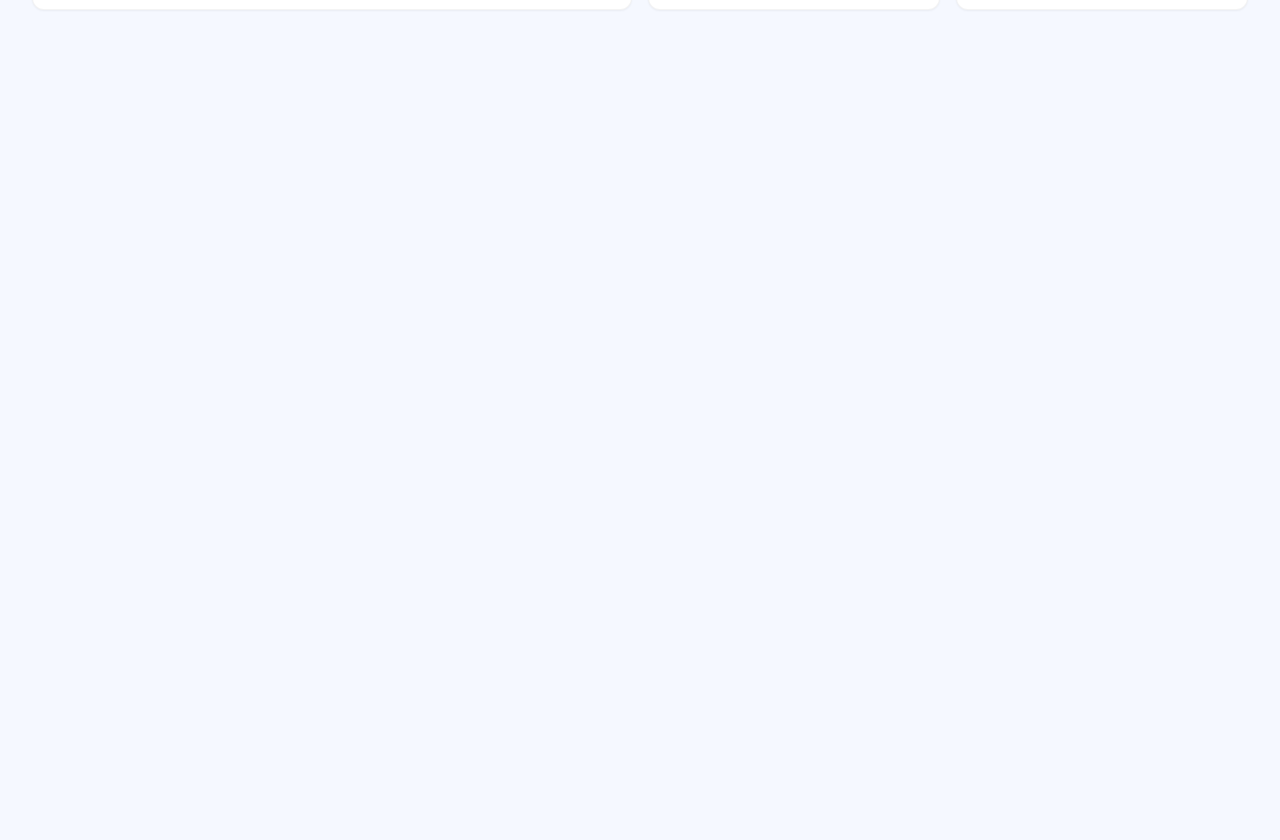
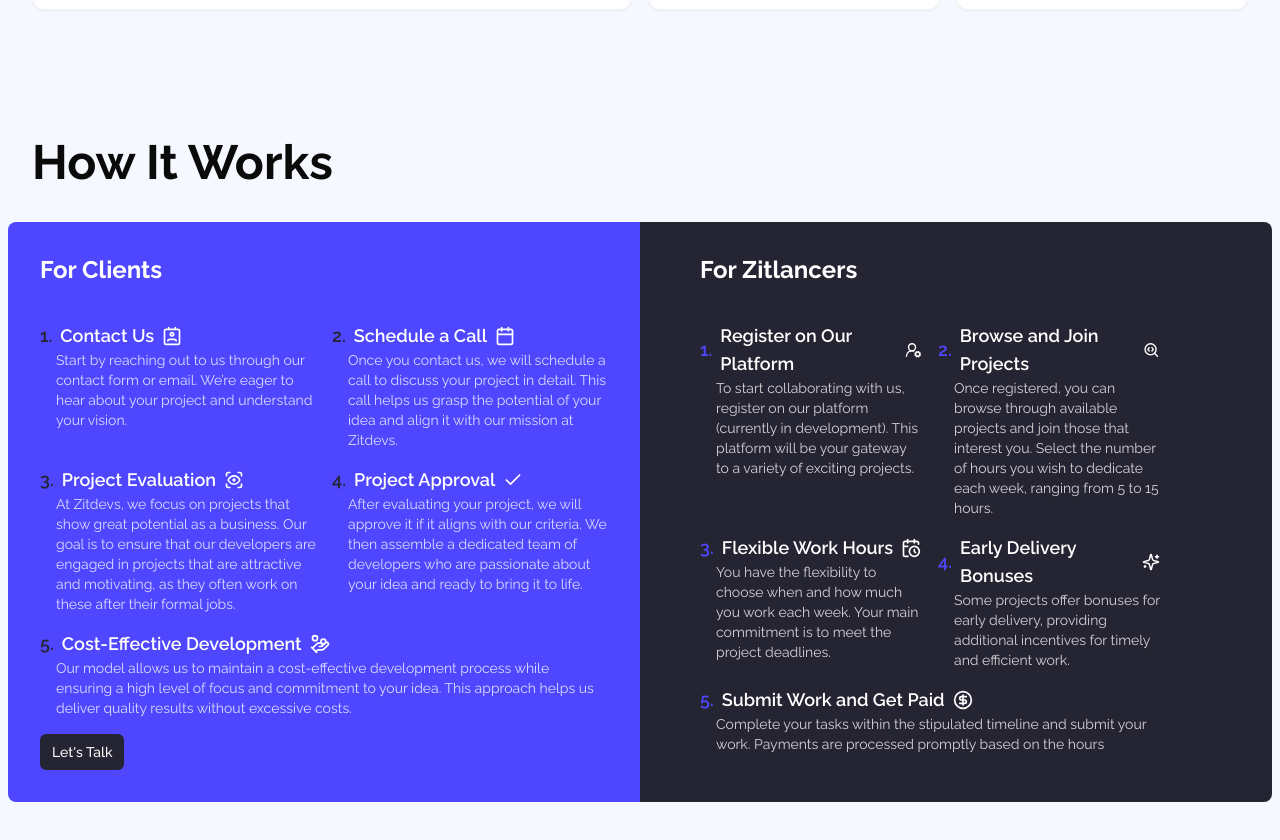
Before and after one commit to zitdevs/website, a Next.js app: page /en in a window 1280 px wide. Shown: the part 1500-2340 px from the top of the page. Before the commit the page ends 1702 px from the top, so only its background shows below. Built offline with nearby package versions, Linux system fonts and the light colour scheme.

Commit message:
feat(home): add 'How It Works' section
- Added HowItWorks module to explain the process for clients and developers
- Updated Home component to include HowItWorks section
- Adjusted 'What We Do' section padding for better layout

```diff
--- a/src/app/[lang]/page.tsx
+++ b/src/app/[lang]/page.tsx
@@ -1,5 +1,6 @@
 import { getDictionary } from "@/get-dictionary";
 import { Locale } from "@/i18n-config";
+import HowItWorks from "@/modules/how-it-works";
 import TopHero from "@/modules/top-hero";
 import WhatWeDo from "@/modules/what-we-do";
 
@@ -15,6 +16,7 @@
     <>
       <TopHero tHome={tHome} />
       <WhatWeDo tWhatWeDo={tHome.what_we_do} />
+      <HowItWorks />
     </>
   );
 }
--- /dev/null
+++ b/src/modules/how-it-works/index.tsx
@@ -0,0 +1,225 @@
+import { Button } from "@/components/button/Button";
+import { DynamicIcon } from "@/components/icons/dynamic";
+
+const HowItWorks = () => {
+  return (
+    <section id="how-it-works" className="z-10 py-32">
+      <div className="container">
+        <h2 className="text-4xl sm:text-5xl font-bold">How It Works</h2>
+      </div>
+
+      <div className="grid grid-cols-1 lg:grid-cols-2 px-2 mt-9">
+        <section
+          id="how-it-works:clients"
+          className="bg-secondary py-8 rounded-l-lg text-white"
+        >
+          <div className="lg:max-w-[650px] mx-auto px-[2rem]">
+            <h3 className="text-2xl font-bold">For Clients</h3>
+
+            <ul className="grid grid-cols-1 sm:grid-cols-2 gap-4 mt-9">
+              <li>
+                <div className="flex flex-col">
+                  <h4 className="font-semibold text-lg flex items-center gap-2">
+                    <span className="text-primary">1.</span>{" "}
+                    <span>Contact Us</span>
+                    <DynamicIcon
+                      name="contact"
+                      className="size-5 inline"
+                      aria-hidden
+                    />
+                  </h4>
+                  <p className="ml-4 text-sm text-white/80">
+                    Start by reaching out to us through our contact form or
+                    email. We’re eager to hear about your project and understand
+                    your vision.
+                  </p>
+                </div>
+              </li>
+              <li>
+                <div className="flex flex-col">
+                  <h4 className="font-semibold text-lg flex items-center gap-2">
+                    <span className="text-primary">2.</span>
+                    <span>Schedule a Call</span>
+                    <DynamicIcon
+                      name="calendar"
+                      className="size-5 inline"
+                      aria-hidden
+                    />
+                  </h4>
+                  <p className="ml-4 text-sm text-white/80">
+                    Once you contact us, we will schedule a call to discuss your
+                    project in detail. This call helps us grasp the potential of
+                    your idea and align it with our mission at Zitdevs.
+                  </p>
+                </div>
+              </li>
+              <li>
+                <div className="flex flex-col">
+                  <h4 className="font-semibold text-lg flex items-center gap-2">
+                    <span className="text-primary">3.</span>
+                    <span>Project Evaluation</span>
+                    <DynamicIcon
+                      name="scan-eye"
+                      className="size-5 inline"
+                      aria-hidden
+                    />
+                  </h4>
+                  <p className="ml-4 text-sm text-white/80">
+                    At Zitdevs, we focus on projects that show great potential
+                    as a business. Our goal is to ensure that our developers are
+                    engaged in projects that are attractive and motivating, as
+                    they often work on these after their formal jobs.
+                  </p>
+                </div>
+              </li>
+              <li>
+                <div className="flex flex-col">
+                  <h4 className="font-semibold text-lg flex items-center gap-2">
+                    <span className="text-primary">4.</span>
+                    <span>Project Approval</span>
+                    <DynamicIcon
+                      name="check"
+                      className="size-5 inline"
+                      aria-hidden
+                    />
+                  </h4>
+                  <p className="ml-4 text-sm text-white/80">
+                    After evaluating your project, we will approve it if it
+                    aligns with our criteria. We then assemble a dedicated team
+                    of developers who are passionate about your idea and ready
+                    to bring it to life.
+                  </p>
+                </div>
+              </li>
+              <li className="col-span-1 sm:col-span-2">
+                <div className="flex flex-col">
+                  <h4 className="font-semibold text-lg flex items-center gap-2">
+                    <span className="text-primary">5.</span>
+                    <span>Cost-Effective Development</span>
+                    <DynamicIcon
+                      name="hand-coins"
+                      className="size-5 inline"
+                      aria-hidden
+                    />
+                  </h4>
+                  <p className="ml-4 text-sm text-white/80">
+                    Our model allows us to maintain a cost-effective development
+                    process while ensuring a high level of focus and commitment
+                    to your idea. This approach helps us deliver quality results
+                    without excessive costs.
+                  </p>
+                </div>
+              </li>
+            </ul>
+            <Button className="mt-4" size="sm">
+              Let&apos;s Talk
+            </Button>
+          </div>
+        </section>
+
+        <section
+          id="how-it-works:zitlancers"
+          className="bg-primary px-7 pr-20 py-8 rounded-r-lg text-white"
+        >
+          <div className="lg:max-w-[650px] mx-auto px-[2rem]">
+            <h3 className="text-2xl font-bold">For Zitlancers</h3>
+
+            <ul className="grid grid-cols-1 sm:grid-cols-2 gap-4 mt-9">
+              <li>
+                <div className="flex flex-col">
+                  <h4 className="font-semibold text-lg flex items-center gap-2">
+                    <span className="text-secondary">1.</span>
+                    <span>Register on Our Platform</span>
+                    <DynamicIcon
+                      name="user-round-cog"
+                      className="size-5 inline"
+                      aria-hidden
+                    />
+                  </h4>
+                  <p className="ml-4 text-sm text-white/80">
+                    To start collaborating with us, register on our platform
+                    (currently in development). This platform will be your
+                    gateway to a variety of exciting projects.
+                  </p>
+                </div>
+              </li>
+              <li>
+                <div className="flex flex-col">
+                  <h4 className="font-semibold text-lg flex items-center gap-2">
+                    <span className="text-secondary">2.</span>
+                    <span>Browse and Join Projects</span>
+                    <DynamicIcon
+                      name="search-code"
+                      className="size-5 inline"
+                      aria-hidden
+                    />
+                  </h4>
+                  <p className="ml-4 text-sm text-white/80">
+                    Once registered, you can browse through available projects
+                    and join those that interest you. Select the number of hours
+                    you wish to dedicate each week, ranging from 5 to 15 hours.
+                  </p>
+                </div>
+              </li>
+              <li>
+                <div className="flex flex-col">
+                  <h4 className="font-semibold text-lg flex items-center gap-2">
+                    <span className="text-secondary">3.</span>
+                    <span>Flexible Work Hours</span>
+                    <DynamicIcon
+                      name="calendar-clock"
+                      className="size-5 inline"
+                      aria-hidden
+                    />
+                  </h4>
+                  <p className="ml-4 text-sm text-white/80">
+                    You have the flexibility to choose when and how much you
+                    work each week. Your main commitment is to meet the project
+                    deadlines.
+                  </p>
+                </div>
+              </li>
+              <li>
+                <div className="flex flex-col">
+                  <h4 className="font-semibold text-lg flex items-center gap-2">
+                    <span className="text-secondary">4.</span>
+                    <span>Early Delivery Bonuses</span>
+                    <DynamicIcon
+                      name="sparkles"
+                      className="size-5 inline"
+                      aria-hidden
+                    />
+                  </h4>
+                  <p className="ml-4 text-sm text-white/80">
+                    Some projects offer bonuses for early delivery, providing
+                    additional incentives for timely and efficient work.
+                  </p>
+                </div>
+              </li>
+              <li className="col-span-1 sm:col-span-2">
+                <div className="flex flex-col">
+                  <h4 className="font-semibold text-lg flex items-center gap-2">
+                    <span className="text-secondary">5.</span>
+                    <span>Submit Work and Get Paid</span>
+                    <DynamicIcon
+                      name="circle-dollar-sign"
+                      className="size-5 inline"
+                      aria-hidden
+                    />
+                  </h4>
+                  <p className="ml-4 text-sm text-white/80">
+                    Complete your tasks within the stipulated timeline and
+                    submit your work. Payments are processed promptly based on
+                    the hours
+                  </p>
+                </div>
+              </li>
+            </ul>
+          </div>
+        </section>
+      </div>
+    </section>
+  );
+};
+
+export default HowItWorks;
--- a/src/modules/what-we-do/index.tsx
+++ b/src/modules/what-we-do/index.tsx
@@ -8,7 +8,7 @@
 
 const WhatWeDo: React.FC<WhatWeDoProps> = ({ tWhatWeDo }) => {
   return (
-    <section id="what-we-do" className="container z-10 pb-48">
+    <section id="what-we-do" className="container z-10">
       <h2 className="text-4xl sm:text-5xl font-bold">{tWhatWeDo.title}</h2>
 
       <ul className="grid grid-cols-1 sm:grid-cols-2 md:grid-cols-3 xl:grid-cols-4 gap-4 mt-9">
```
